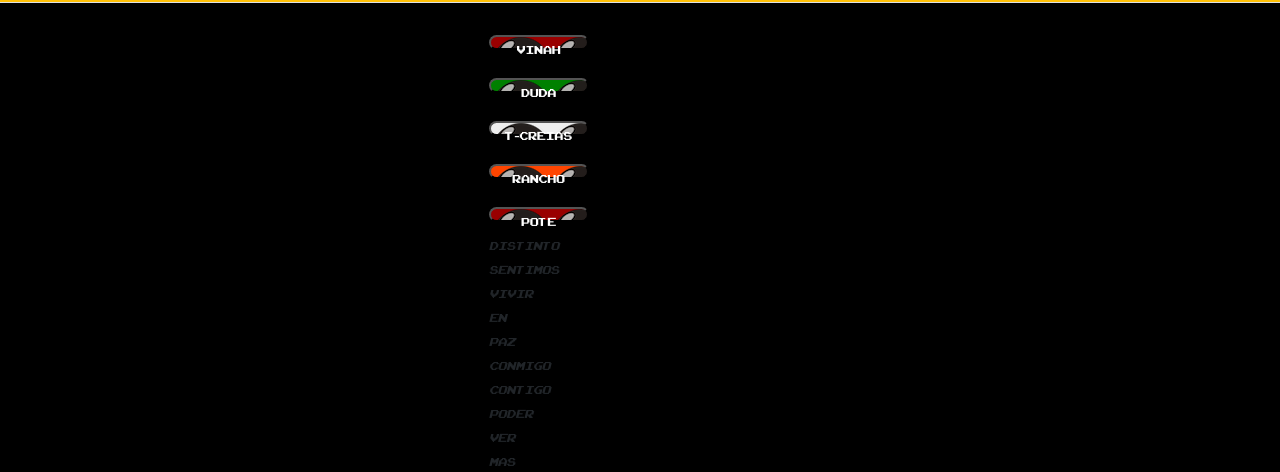
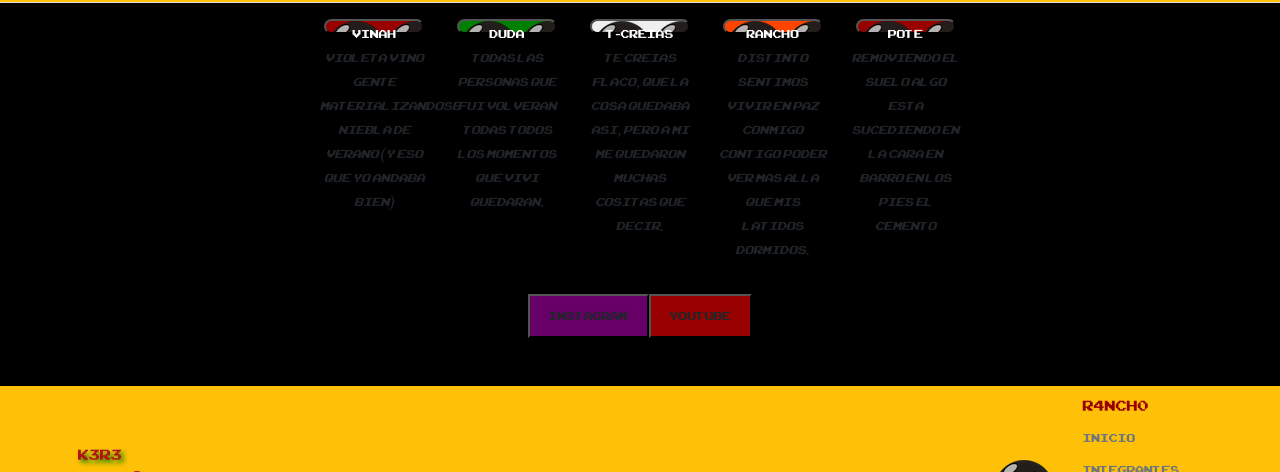
Before and after one commit to pialeone/rancho_repositorio, a website: page pages/repertorio.html in a window 1280 px wide. Shown: the part 94-566 px from the top of the page. Drawn offline with nearby package versions, Linux system fonts and the light colour scheme.

Commit message:
correcion repertorio

```diff
--- a/pages/repertorio.html
+++ b/pages/repertorio.html
@@ -57,65 +57,65 @@
 
 
                     <!-- CUERPO !-->
- <main class= "containerAdentro">
-        <section class="row m justify-content-center">
-            <div class="col-12 col-lg-3 mt-3 ">
+ <main class= "containerAdentro justify-content-center m-auto" >
+            <div class="col-12 col-lg-6 mt-3 text-center justify-content-center m-auto">
 
 
-                 <div class="col-12 col-lg-3 mt-3 justify-content-center ">
-                    <button class="botonRojo">
-                       VINAH
-                    </button>
-                 </div>
+                    <div class="row row-cols-5">
 
-                    <div class="col-12 col-lg-3 mt-3 justify-content-center ">
+
+                      <div class="col">
+                        <button class="botonRojo">
+                            VINAH
+                         </button> <p> VIOLETA VINO
+                                        GENTE MATERIALIZANDOSE
+                                        NIEBLA DE VERANO
+                                        (Y ESO QUE YO ANDABA BIEN)
+                       </p>
+                        </div>
+
+                    <div class="col">
                         <button class="botonVerde">
-                                DUDA
-                            </button>
-                                </div>
+                            DUDA
+                        </button> <p> TODAS LAS PERSONAS
+                            QUE FUI VOLVERAN TODAS
+                            TODOS LOS MOMENTOS QUE VIVI
+                            QUEDARAN.
+           </p>
+                    </div>
 
-                    <div class="col-12 col-lg-3 mt-3 justify-content-center">
+                    <div class="col">
                         <button class="botonVioleta">
                             T-CREIAS
-                            </button>
-                            </div>
+                            </button> <p> TE CREIAS FLACO, QUE
+                                LA COSA QUEDABA ASI,
+                                PERO A MI ME QUEDARON MUCHAS
+                                COSITAS QUE DECIR.
+               </p>
+                    </div>
 
-                    <div class="col-12 col-lg-3 mt-3 justify-content-center">
+                    <div class="col">
                         <button class="botonNaranja">
                             RANCHO
-                        </button>
+                        </button>   <p> DISTINTO SENTIMOS
+                            VIVIR EN PAZ CONMIGO
+                           CONTIGO PODER VER MAS ALLA
+                           QUE MIS LATIDOS DORMIDOS.
+                       </p>
+                    </div>
+
+                    <div class="col">
+                        <button class="botonRojo">
+                            POTE
+                           </button> <p> REMOVIENDO EL SUELO
+                               ALGO ESTA SUCEDIENDO
+                               EN LA CARA EN BARRO
+                               EN LOS PIES EL CEMENTO
+           </p>
                         </div>
 
-                    <div class="col-12 col-lg-3 mt-3 justify-content-center">
-                        <button class="botonRojo">
-                         POTE
-                        </button>
                     </div>
-
-                    <div class="col-12 col-lg-1 justify-content-end">
-                        <p> DISTINTO SENTIMOS
-                             VIVIR EN PAZ CONMIGO
-                            CONTIGO PODER VER MAS ALLA
-                            QUE MIS LATIDOS DORMIDOS
-                        </p>
-                 </div>
-
-
-                 <div class="col-12 col-lg-6 mt-3 ">
-                    <video src="../video/DRAGON RANCHERO FUMAPORRO EN LOOP.mp4" controls="autoplay" alt="dragón decoración en loop de movimiento"></video>
-                </div>
-
-                </div>
-            </section>
-
-                <section class="m justify-content-center">
-
-                </section>
-
-                <section class="col-12 col-lg-3 flex-column justify-content-center m">
-                     <div class="col-12 col-lg-3 mt-3 justify-content-center d-flex column">
-
-                    </div>
+                  </div>
 
 
             <section class="col-12 col-lg-3 row justify-content-center m-auto">
--- a/scss/main.scss
+++ b/scss/main.scss
@@ -152,7 +152,12 @@ img {
 
 .containerAdentro video{
     width: 300px;
-    float: left;
+    ;
+}
+
+.containerAdentro {
+    flex-wrap: wrap;
+    flex-direction: column;
 }
 
 // EXTEND // placeholder
```
Also changed, not shown: orueba.html (added, +40 -0 lines), css/main.css, images/pokecholagdmini.jpeg (deleted), 3 other files.
